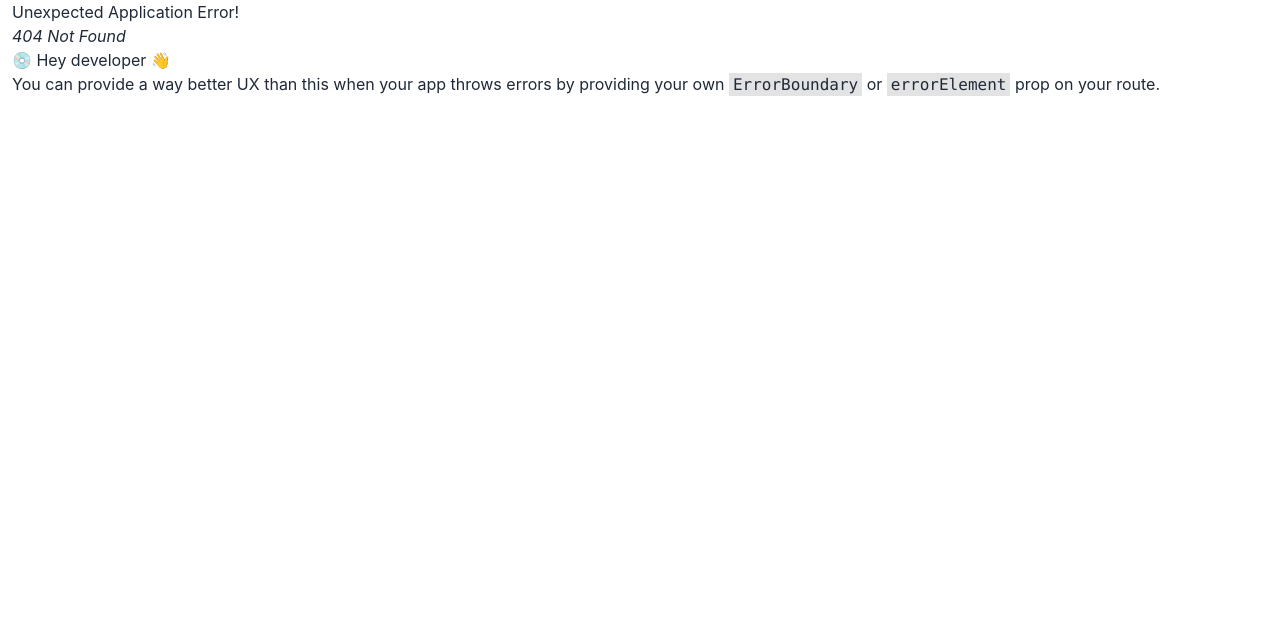
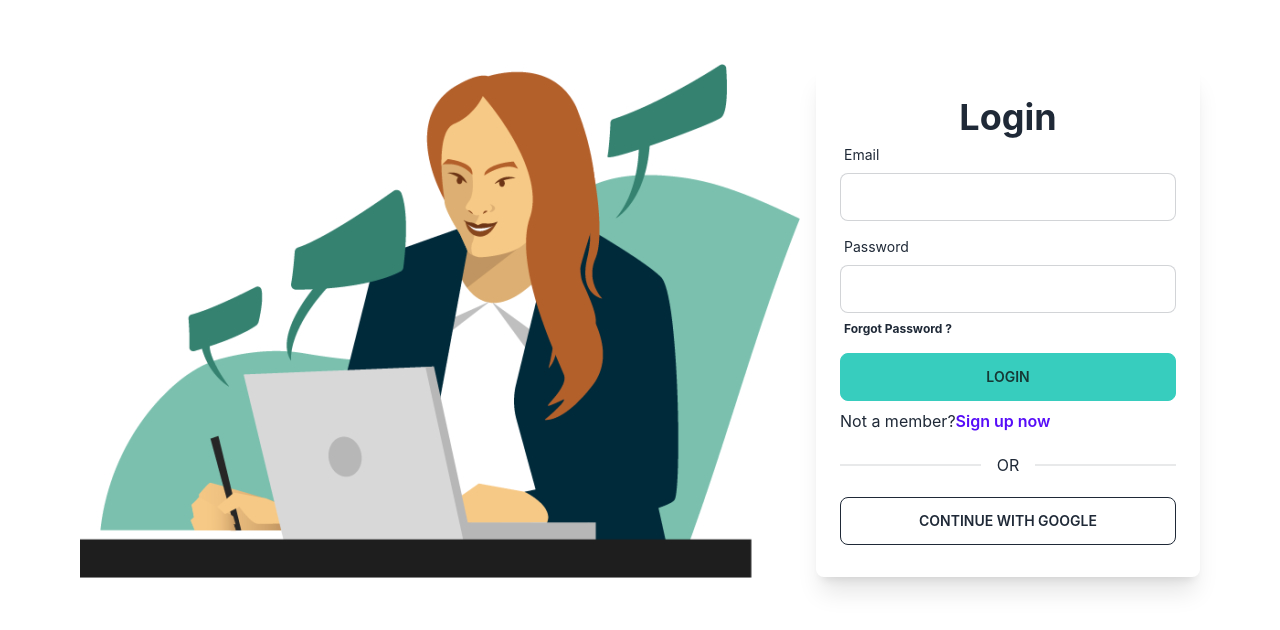
Before and after one commit to redoyhossin/phonecorner, a React (Create React App) app: page /Signin in a window 1280 px wide. Before the commit this address had no page. Shown: the top 630 px of the page. Built offline with nearby package versions, Linux system fonts and the light colour scheme.

Commit message:
signup signin emplement

```diff
--- a/src/App.js
+++ b/src/App.js
@@ -6,8 +6,10 @@ import { ToastContainer } from 'react-toastify';
 const App = () => {
   return (
     <div>
-      <ToastContainer/>
-      <Router/>
+      <ToastContainer
+        position='top-center'
+      />
+      <Router />
     </div>
   );
 };
--- a/src/Context/UseContext.js
+++ b/src/Context/UseContext.js
@@ -1,11 +1,11 @@
 import React from 'react';
-import { createUserWithEmailAndPassword, getAuth } from 'firebase/auth';
+import { createUserWithEmailAndPassword, getAuth, signInWithEmailAndPassword } from 'firebase/auth';
 import { createContext } from 'react';
 import app from '../Firebase/Firebase.config';
 
 
 export const ContextAuth = createContext();
-const auth = getAuth(app)
+const auth = getAuth(app);
 
 
 
@@ -16,11 +16,15 @@ const UseContext = ({ children }) => {
         return createUserWithEmailAndPassword(auth, email, password);
     };
 
+    const signin = (email, password) => {
 
+        return signInWithEmailAndPassword(auth, email, password);
+    };
 
 
     const authvalue = {
         signup,
+        signin,
     }
     return (
         <div>
--- a/src/Router/Router.js
+++ b/src/Router/Router.js
@@ -2,6 +2,7 @@ import React from 'react';
 import { createBrowserRouter, RouterProvider } from 'react-router-dom';
 import Main from '../MainLayout/Main';
 import Home from '../pages/Mainhome/Home/Home';
+import Signin from '../pages/Signin/Signin';
 import Signup from '../pages/Signup/Signup';
 
 const Router = ({ children }) => {
@@ -18,6 +19,10 @@ const Router = ({ children }) => {
                 {
                     path: '/Signup',
                     element:<Signup/>
+                },
+                {
+                    path: '/Signin',
+                    element:<Signin/>
                 }
 
             ]
--- a/src/pages/Signin/Signin.js
+++ b/src/pages/Signin/Signin.js
@@ -1,9 +1,101 @@
-import React from 'react';
+import React, { useState } from 'react';
+import { useContext } from 'react';
+import signins from '../../Assets/Form/signin.jpeg';
+import { useForm } from 'react-hook-form';
+import { Link } from 'react-router-dom';
+import { toast } from 'react-toastify';
+import { ContextAuth } from '../../Context/UseContext';
 
 const Signin = () => {
+    const { register, formState: { errors }, handleSubmit } = useForm();
+    const { signin } = useContext(ContextAuth);
+    const [signinerror, setSigninerror] = useState('');
+
+
+
+    const handlesignin = (data) => {
+        setSigninerror('');
+        signin(data.email, data.password)
+            .then(result => {
+                const user = result.user;
+                toast.success('Sign In successfull')
+
+            }).catch(error => {
+                console.log(error.message);
+                setSigninerror(error.message)
+            })
+    }
+
+
+
     return (
-        <div>
-            this is sign
+        <div className='my-12'>
+            <div className="hero ">
+                <div className="hero-content flex-col lg:flex-row">
+                    <div>
+
+                        <img src={signins} alt="" />
+
+                    </div>
+                    <div>
+                        <div className=' flex justify-center items-center '>
+                            <div className='w-96 shadow-xl px-6 py-8 rounded-lg'>
+                                <h1 className='text-4xl font-bold text-center'>Login</h1>
+                                <form onSubmit={handleSubmit(handlesignin)}>
+
+                                    <div className="form-control w-full  mb-2">
+                                        <label className="label">
+                                            <span className="label-text">Email</span>
+                                        </label>
+
+
+                                        <input
+                                            {...register("email", { required: "Email Address is required" })}
+
+                                            className="input input-bordered w-full " type="email" />
+                                        {errors.email && <p className='text-red-600' role="alert">{errors.email?.message}</p>}
+
+                                    </div>
+
+
+                                    <div className="form-control w-full  mb-2">
+                                        <label className="label">
+                                            <span className="label-text">Password</span>
+                                        </label>
+
+
+                                        <input
+                                            {...register("password", {
+                                                required: "password is required",
+                                                minLength: { value: 6, message: 'password must be 6 character longer' },
+                                                // pattern:{value:/\[([0-9A-Z:]+)\]/,message:'password must be strong'}
+
+                                            })}
+
+                                            className="input input-bordered w-full " type="password" />
+                                        {errors.password && <p className='text-red-600' role="alert">{errors.password?.message}</p>}
+                                        {
+                                            signinerror && <p className='text-red-800'> {signinerror} </p>
+                                        }
+
+
+                                        <label className="label">
+                                            <span className="label-text-alt font-bold">Forgot Password ?</span>
+                                        </label>
+                                    </div>
+
+                                    <input className='btn btn-accent w-full' value="Login" type="submit" />
+                                </form>
+                                <p className='my-2'>Not a member?<Link className='text-primary font-semibold' to='/Signup'>Sign up now</Link></p>
+                                <div className="flex flex-col w-full border-opacity-100 my-2">
+                                    <div className="divider">OR</div>
+                                </div>
+                                <input className='btn btn-outline w-full' value="CONTINUE WITH GOOGLE" type="submit" />
+                            </div>
+                        </div>
+                    </div>
+                </div>
+            </div>
         </div>
     );
 };
--- a/src/pages/Signup/Signup.js
+++ b/src/pages/Signup/Signup.js
@@ -1,4 +1,4 @@
-import { useContext } from 'react';
+import { useContext, useState } from 'react';
 import { useForm } from 'react-hook-form';
 import { Link } from 'react-router-dom';
 import { toast } from 'react-toastify';
@@ -8,9 +8,11 @@ import { ContextAuth } from '../../Context/UseContext';
 const Signup = () => {
     const { register, formState: { errors }, handleSubmit } = useForm();
     const { signup } = useContext(ContextAuth);
+    const [signuperror, setSignuperror] = useState('')
+
 
     const Handlesignup = (data) => {
-        console.log(data)
+        setSignuperror();
 
         signup(data.email, data.password)
             .then(result => {
@@ -21,7 +23,7 @@ const Signup = () => {
 
             }).catch(error => {
                 error(error.message)
-
+                setSignuperror();
             })
 
     }
@@ -104,8 +106,11 @@ const Signup = () => {
 
                                     <input className='btn btn-secondary w-full' value="Create Account " type="submit" />
                                 </form>
+                                {
+                                    signuperror && <p className='text-red'> {signuperror} </p>
+                                }
 
-                                <p className='my-2'>Already a member?<Link className='text-primary font-semibold' >Sign In</Link></p>
+                                <p className='my-2'>Already a member?<Link to='/Signin' className='text-primary font-semibold' >Sign In</Link></p>
                                 <div className="flex flex-col w-full border-opacity-100 my-2">
                                     <div className="divider">OR</div>
                                 </div>
```
